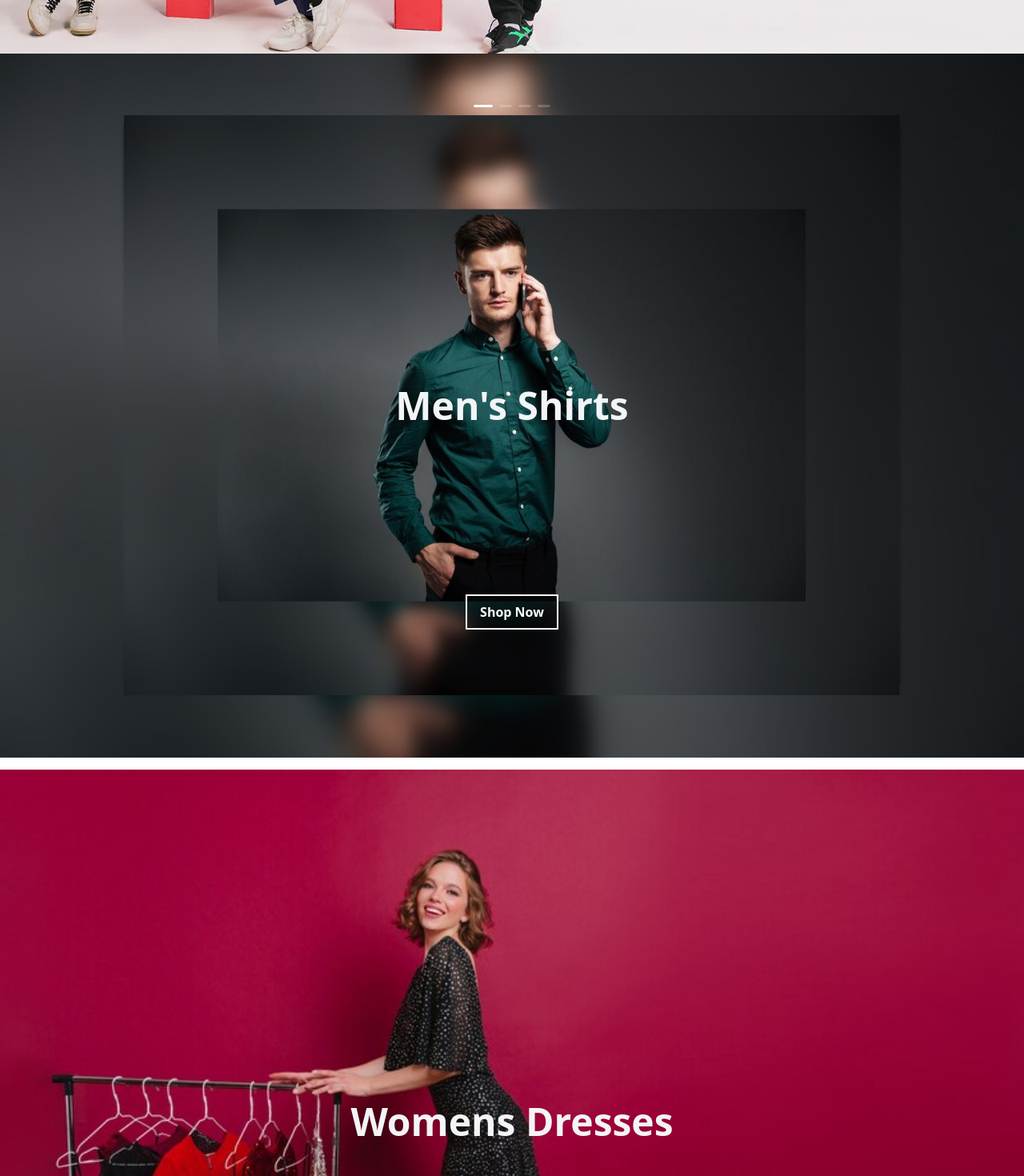
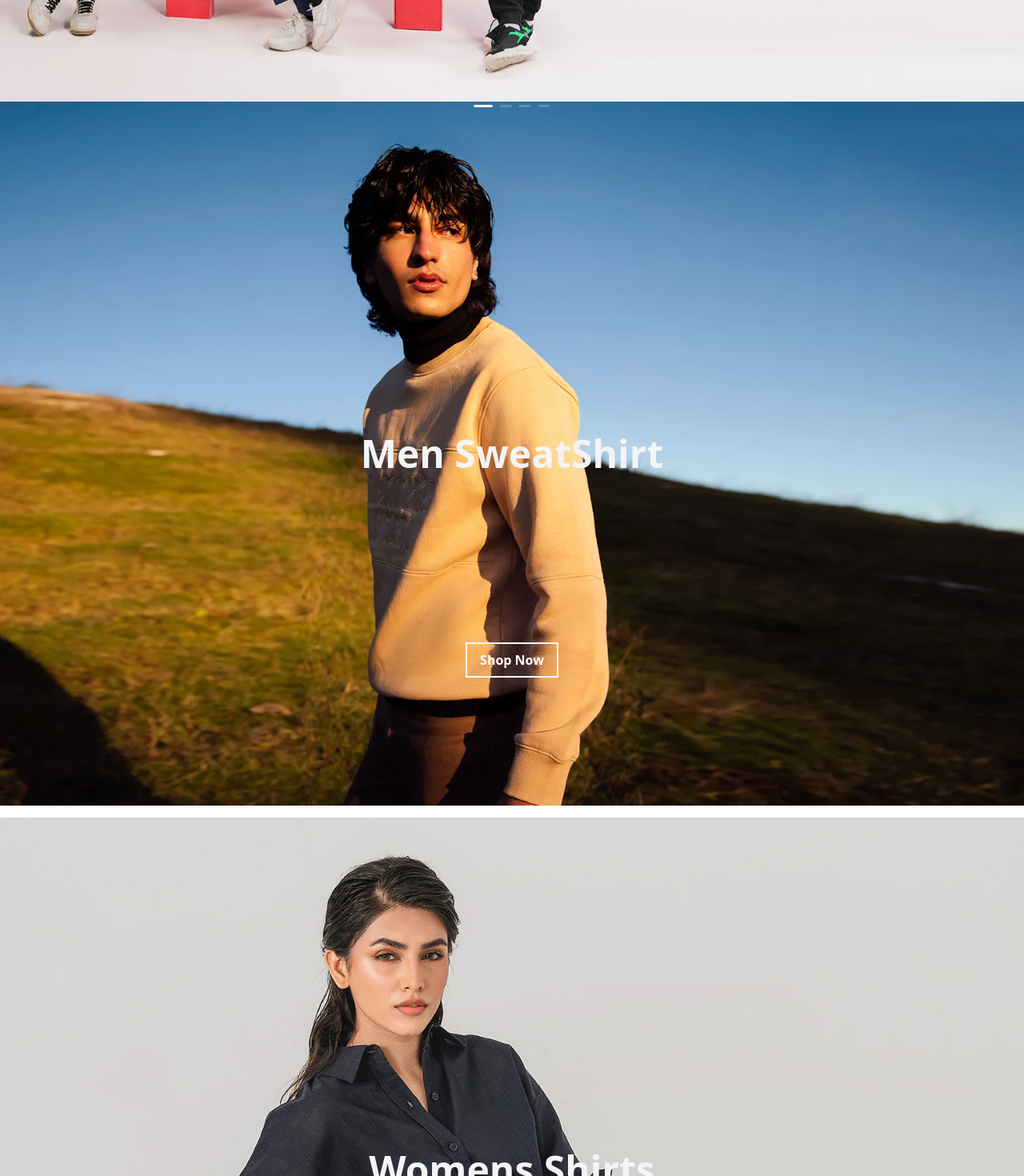
Before and after one commit to Khizar-sheikh/Vouge-Nest, a React (Vite) app: page / in a window 1280 px wide. Shown: the part 720-2190 px from the top of the page at 80% size. Built offline with nearby package versions, Linux system fonts and the light colour scheme.

Commit message:
Change Images

```diff
--- a/src/assets/Components/Pages/home/Home.jsx
+++ b/src/assets/Components/Pages/home/Home.jsx
@@ -2,16 +2,18 @@ import { useState, useEffect } from "react";
 import { Skeleton } from "antd";
 import Layout from "./../../layout/Layout";
 import Herosection from "./../../Herosection/Herosection";
-import menShirtvertical from "../../Images/categoryimages/men-shirt-vertical.jpg";
-import menShirthorizontal from "../../Images/categoryimages/men-shirt-horizontal.jpg";
-import mensjacketvertical from "../../Images/categoryimages/mens-jackets-vertical.jpg";
-import mensjackethorizontal from "../../Images/categoryimages/mens-jacket-horizontal.jpg";
-import womensouterwearH from "../../Images/categoryimages/womens-horizontal.jpg";
-import womensouterwearV from "../../Images/categoryimages/womens-vertical.jpg";
-import DressVertical from "../../Images/categoryimages/WomesDress-Vertical.jpg";
-import DressHorizontal from "../../Images/categoryimages/womensDress-horizontal.jpg";
+// Desktop Images
+import MenSweatShrts from "../../Images/categoryimages/MenSweatShirts.webp";
+import WomensSweaters from "../../Images/categoryimages/WomenSweaters.webp";
 import VelocityH from "../../Images/categoryimages/VelocityH.jpg";
-import VelocityV from "../../Images/categoryimages/velocityV.jpg";
+import MensJacket from "../../Images/categoryimages/MensJacket.webp";
+import WomenShirts from "../../Images/categoryimages/WomenShirts.webp";
+// Mobile Images
+import MenSweatShrtsV from "../../Images/categoryimages/MenSweatShirtsV.webp";
+import WomensSweatersV from "../../Images/categoryimages/WomenSweatersV.webp";
+import MensJacketV from "../../Images/categoryimages/MensJacketV.webp";
+import WomenShirtsV from "../../Images/categoryimages/WomenShirtsV.webp";
+
 import { Link } from "react-router-dom";
 import CategoryComponent from "./../../subcategory/CategoryComponent";
 
@@ -47,12 +49,14 @@ function Home() {
   }
   return (
     <Layout>
-      <Herosection />
-      <div className=" relative">
+      <div className="mb-3 lg:mb-1">
+        <Herosection />
+      </div>
+      <div className=" relative pt-16 lg:pt-14 2xl:pt-20  ">
         <CategoryComponent
-          category="Men's Shirts"
-          horizontalimage={menShirthorizontal}
-          verticalimage={menShirtvertical}
+          category="Men SweatShirt"
+          horizontalimage={MenSweatShrts}
+          verticalimage={MenSweatShrtsV}
         />
         <div className={linkdivstyle}>
           <Link to="/mens/tops" className={linkstyle}>
@@ -62,9 +66,9 @@ function Home() {
       </div>
       <div className=" relative">
         <CategoryComponent
-          category="Womens Dresses"
-          horizontalimage={DressHorizontal}
-          verticalimage={DressVertical}
+          category="Womens Shirts"
+          horizontalimage={WomenShirts}
+          verticalimage={WomenShirtsV}
         />
         <div className={linkdivstyle}>
           <Link to="/womens/Dresses" className={linkstyle}>
@@ -74,21 +78,21 @@ function Home() {
       </div>
       <div className=" relative">
         <CategoryComponent
-          category="Men's Bottoms"
-          horizontalimage={mensjackethorizontal}
-          verticalimage={mensjacketvertical}
+          category="Men's Jacket"
+          horizontalimage={MensJacket}
+          verticalimage={MensJacketV}
         />
         <div className={linkdivstyle}>
-          <Link to="/mens/bottoms" className={linkstyle}>
+          <Link to="/mens/Jacket" className={linkstyle}>
             Shop Now
           </Link>
         </div>
       </div>
       <div className=" relative">
         <CategoryComponent
-          category="Outerwear"
-          horizontalimage={womensouterwearH}
-          verticalimage={womensouterwearV}
+          category="Women OuterWear"
+          horizontalimage={WomensSweaters}
+          verticalimage={WomensSweatersV}
         />
         <div className={linkdivstyle}>
           <Link to="/womens/outerwear" className={linkstyle}>
@@ -100,7 +104,7 @@ function Home() {
         <CategoryComponent
           category="Velocity"
           horizontalimage={VelocityH}
-          verticalimage={VelocityV}
+          verticalimage={VelocityH}
           className=" hidden lg:block md:block "
         />
         <div className={linkdivstyle}>
```
